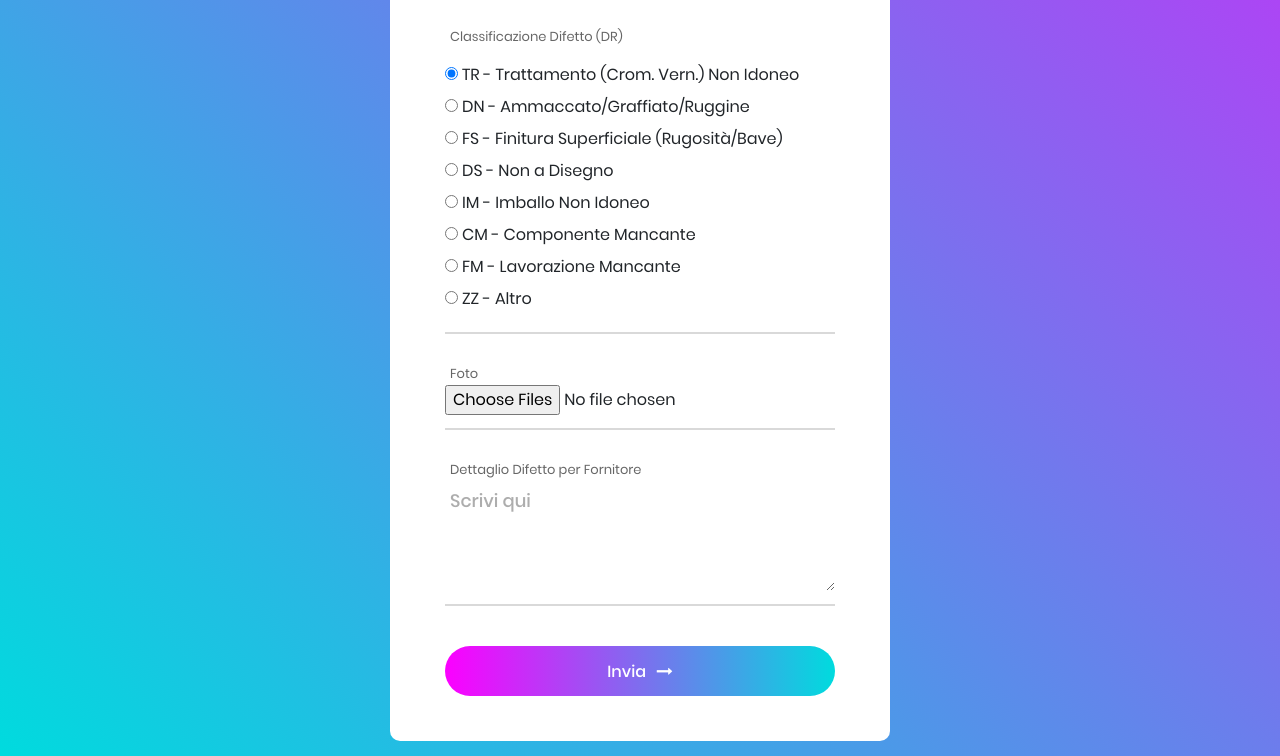
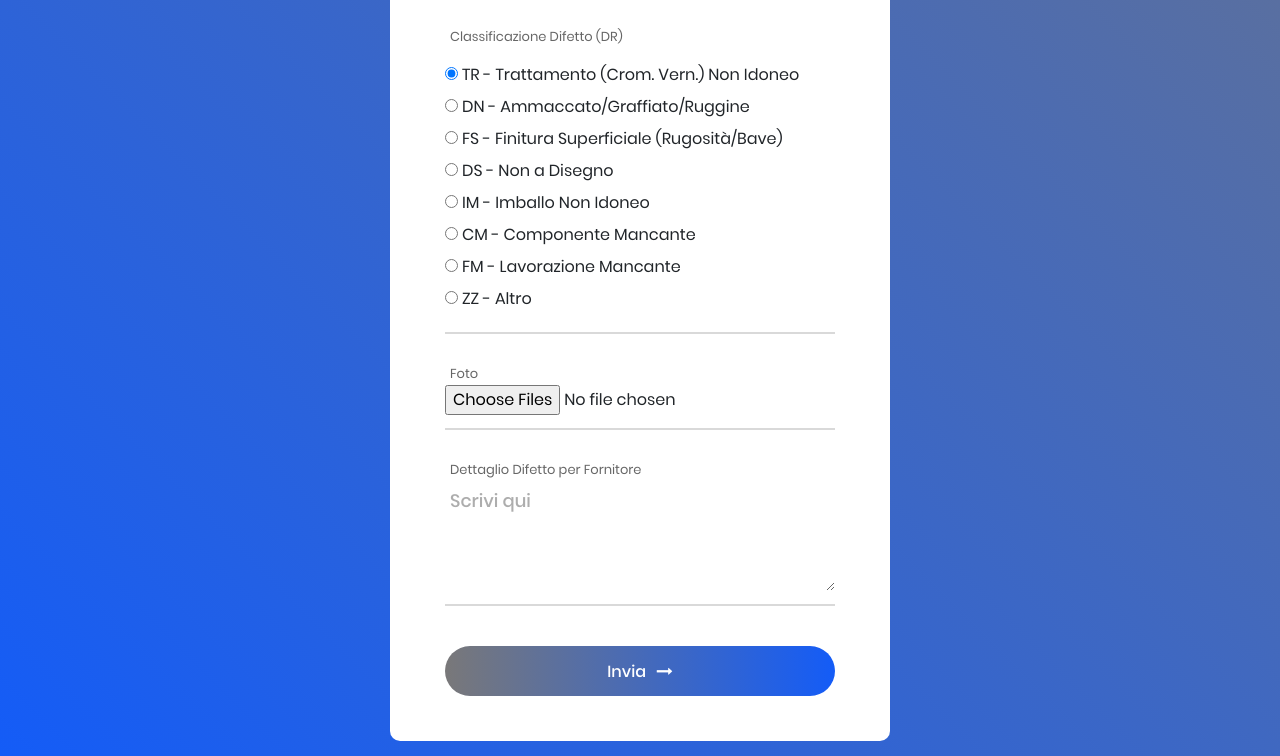
Before and after one commit to developVG/vg-api, a website: page public/index.html in a window 1280 px wide. Shown: the part 951-1707 px from the top of the page. Drawn offline with Linux system fonts and the light colour scheme.

Commit message:
colors update

```diff
--- a/public/css/main.css
+++ b/public/css/main.css
@@ -158,10 +158,10 @@ iframe {
   align-items: center;
   padding: 15px;
   background: #a64bf4;
-  background: -webkit-linear-gradient(45deg, #00dbde, #fc00ff);
-  background: -o-linear-gradient(45deg, #00dbde, #fc00ff);
-  background: -moz-linear-gradient(45deg, #00dbde, #fc00ff);
-  background: linear-gradient(45deg, #00dbde, #fc00ff);
+  background: -webkit-linear-gradient(45deg, #145cf7, #797879);
+  background: -o-linear-gradient(45deg, #145cf7, #797879);
+  background: -moz-linear-gradient(45deg, #145cf7, #797879);
+  background: linear-gradient(45deg, #145cf7, #797879);
 
 }
 
@@ -301,11 +301,12 @@ textarea.input100 {
   z-index: -1;
   width: 300%;
   height: 100%;
-  background: #a64bf4;
-  background: -webkit-linear-gradient(left, #00dbde, #fc00ff, #00dbde, #fc00ff);
-  background: -o-linear-gradient(left, #00dbde, #fc00ff, #00dbde, #fc00ff);
-  background: -moz-linear-gradient(left, #00dbde, #fc00ff, #00dbde, #fc00ff);
-  background: linear-gradient(left, #00dbde, #fc00ff, #00dbde, #fc00ff);
+
+  background: #145cf7;
+  background: -webkit-linear-gradient(left, #145cf7, #797879, #145cf7, #797879);
+  background: -o-linear-gradient(left, #145cf7, #797879, #145cf7, #797879);
+  background: -moz-linear-gradient(left, #145cf7, #797879, #145cf7, #797879);
+  background: linear-gradient(left, #145cf7, #797879, #145cf7, #797879);
   top: 0;
   left: -100%;
 
```
